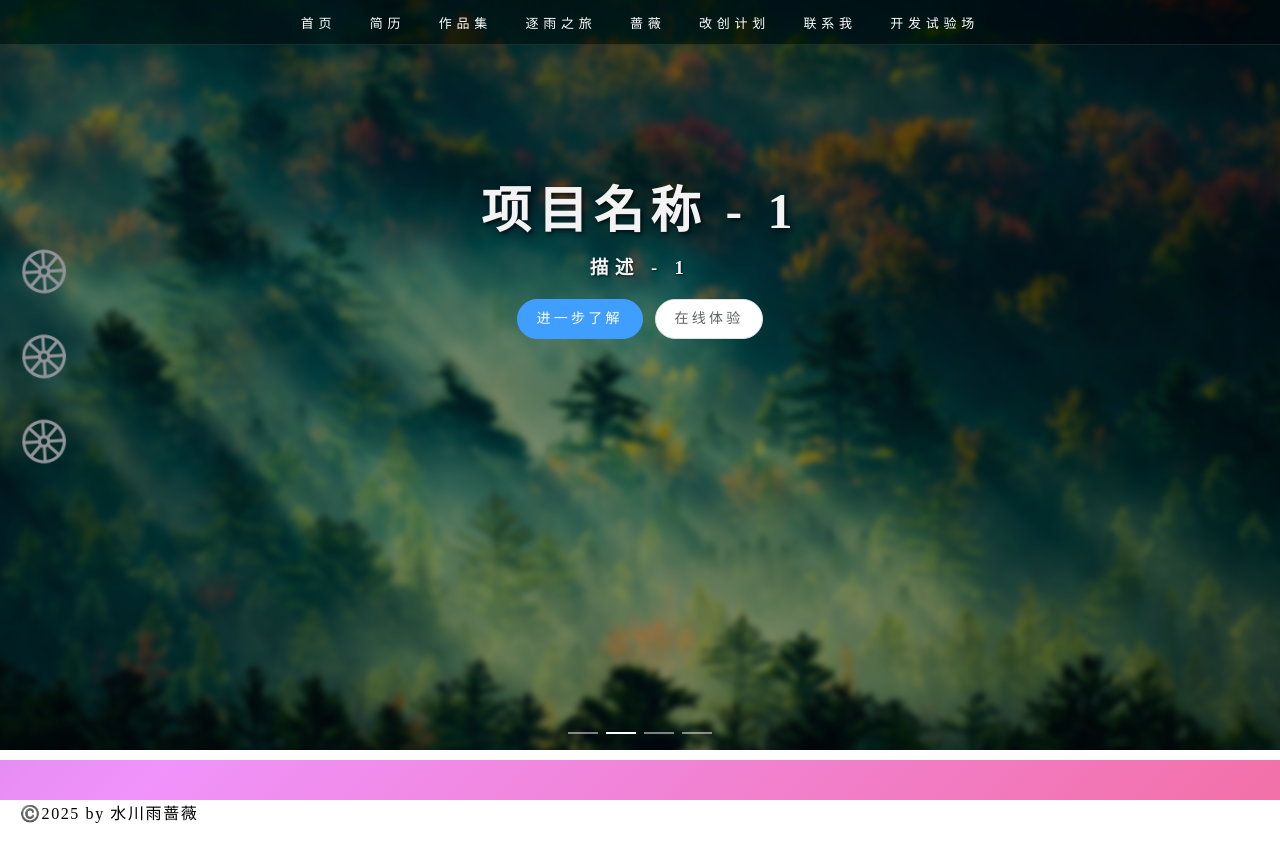
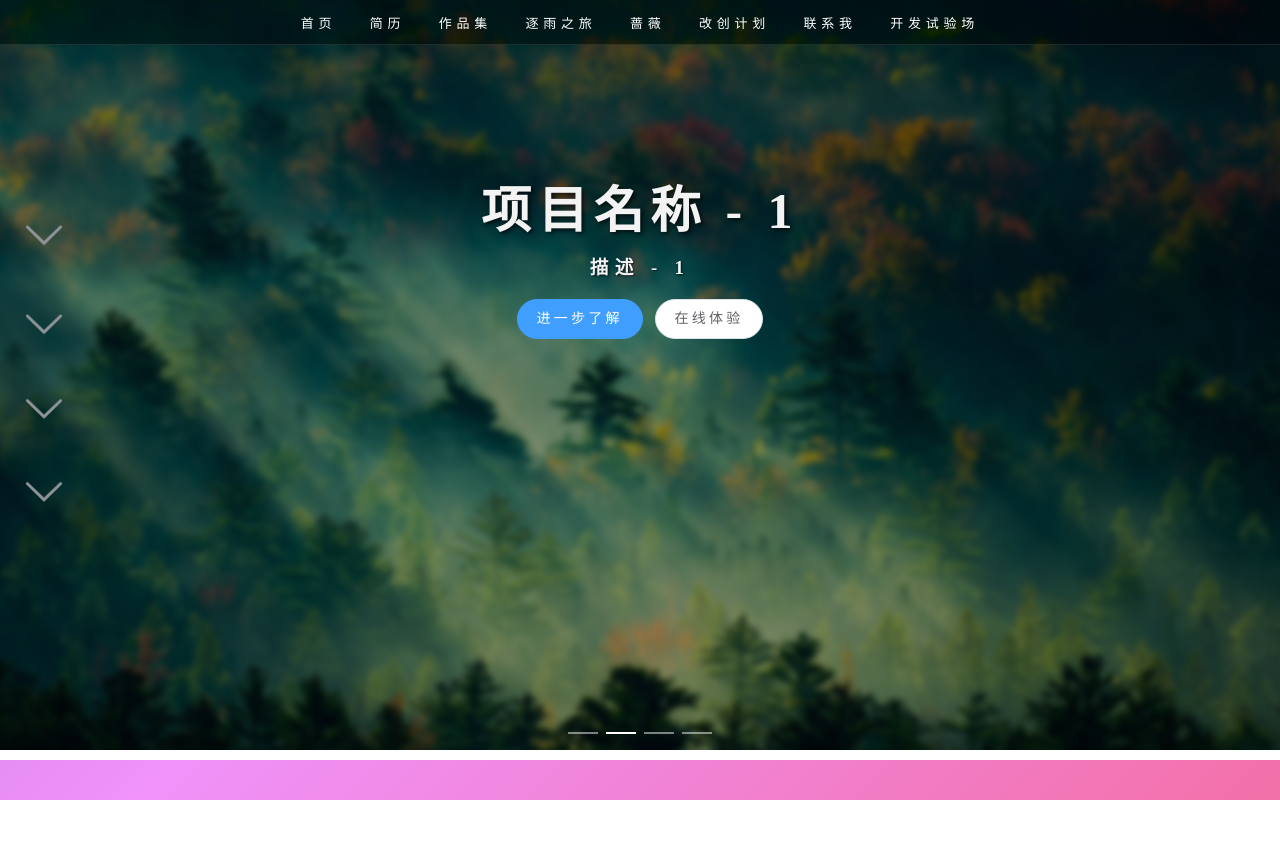
Before and after one commit to StelleRainn/StelleRainnRM, a Vue app: page /home in a window 1280 px wide. After the commit the page ends 800 px from the top, so only its background shows below. Built offline with nearby package versions, Linux system fonts and the light colour scheme; a web font is replaced by a local one.

Commit message:
首页RC版完毕。日后再完善footer内容。

```diff
--- a/src/views/home/HomeIndex.vue
+++ b/src/views/home/HomeIndex.vue
@@ -2,7 +2,7 @@
 import { ref, computed } from 'vue'
 import HeroBanner from '@/views/home/HeroBanner.vue'
 
-import { Orange } from '@element-plus/icons-vue'
+import { ArrowDown } from '@element-plus/icons-vue'
 
 // 导入图片
 import xiaoju1 from '@/assets/images/xiaoju-1.jpeg'
@@ -43,22 +43,23 @@ const handleClick = (e) => {
         type="default"
         :offset="viewportOffset"
         @click="handleClick"
+        :marker="false"
       >
         <el-anchor-link href="#banner1">
-          <el-icon class="is-loading" size="50">
-            <Orange />
-          </el-icon>
+          <el-icon size="50"><ArrowDown /></el-icon>
         </el-anchor-link>
         <el-anchor-link href="#banner2">
-          <el-icon class="is-loading" size="50">
-            <Orange />
-          </el-icon>
+          <el-icon size="50"><ArrowDown /></el-icon>
         </el-anchor-link>
         <el-anchor-link href="#banner3">
-          <el-icon class="is-loading" size="50">
-            <Orange />
-          </el-icon>
+          <el-icon size="50"><ArrowDown /></el-icon>
         </el-anchor-link>
+        <el-anchor-link href="#banner4">
+          <el-icon size="50"><ArrowDown /></el-icon>
+        </el-anchor-link>
+        <!-- <el-anchor-link href="#footer">
+          <el-icon size="50"><ArrowDown /></el-icon>
+        </el-anchor-link> -->
       </el-anchor>
     </div>
     <el-main class="home-container-main">
@@ -78,18 +79,20 @@ const handleClick = (e) => {
         <section id="banner2" class="resume-banner">
           <ResumeBanner></ResumeBanner>
         </section>
-        <section id="banner2" class="prime-banner">
+        <section id="banner3" class="prime-banner">
           <PrimeBanner></PrimeBanner>
         </section>
-        <section id="banner3" class="sub-banner">
+        <section id="banner4" class="sub-banner">
           <SubBanner v-for="(item, index) in subTitles" :key="index" :bgUrl="item.bgUrl">
             <template #main-title>{{ item.mainTitle }}</template>
             <template #sub-title>{{ item.subTitle }}</template>
           </SubBanner>
         </section>
+        <section id="footer">
+          <footer class="home-footer">Copyright © 2025 水川雨蔷薇. 保留所有权利。</footer>
+        </section>
       </div>
     </el-main>
-    <el-footer> ©️2025 by 水川雨蔷薇 </el-footer>
   </el-container>
 </template>
 
@@ -97,6 +100,8 @@ const handleClick = (e) => {
 .home-container {
   min-height: 100vh;
   position: relative;
+  display: flex;
+  flex-direction: column;
 }
 
 .home-container-aside {
@@ -113,7 +118,28 @@ const handleClick = (e) => {
 
     .el-anchor__item {
       padding: 10px 0;
+      &:nth-child(1) {
+        animation: floating 1s linear infinite alternate forwards;
+      }
+      &:nth-child(2) {
+        animation: floating 1s linear 0.4s infinite alternate forwards;
+      }
+      &:nth-child(3) {
+        animation: floating 1s linear 0.6s infinite alternate forwards;
+      }
+      &:nth-child(4) {
+        animation: floating 1s linear 0.8s infinite alternate forwards;
+      }
+      &:nth-child(5) {
+        animation: floating 1s linear 1s infinite alternate forwards;
+      }
     }
+  }
+}
+
+@keyframes floating {
+  to {
+    transform: translateY(10px);
   }
 }
 
@@ -146,5 +172,11 @@ const handleClick = (e) => {
     row-gap: 10px; // gutter 间隙控制
     column-gap: 10px;
   }
+
+  .home-footer {
+    height: 100px;
+    background-color: #f3f3f3;
+    text-align: center;
+  }
 }
 </style>
--- a/src/views/home/SubBanner.vue
+++ b/src/views/home/SubBanner.vue
@@ -1,5 +1,6 @@
 <script setup>
 import { ref } from 'vue'
+import { ArrowRight } from '@element-plus/icons-vue'
 const props = defineProps({
   bgUrl: String
 })
@@ -13,14 +14,14 @@ const handleClick = (url, e) => {
 // 控制样式
 const onMouseEnter = () => {
   mainContainerRef.value?.querySelector('.background-layer').classList.add('scaler')
-  mainContainerRef.value?.querySelector('.main-title').classList.add('floater')
-  mainContainerRef.value?.querySelector('.sub-title').classList.add('floater')
+  mainContainerRef.value?.querySelector('.text-group').classList.add('floater')
+  mainContainerRef.value?.querySelector('.el-icon').classList.add('floater')
 }
 
 const onMouseLeave = () => {
   mainContainerRef.value?.querySelector('.background-layer').classList.remove('scaler')
-  mainContainerRef.value?.querySelector('.main-title').classList.remove('floater')
-  mainContainerRef.value?.querySelector('.sub-title').classList.remove('floater')
+  mainContainerRef.value?.querySelector('.text-group').classList.remove('floater')
+  mainContainerRef.value?.querySelector('.el-icon').classList.remove('floater')
 }
 </script>
 
@@ -38,12 +39,15 @@ const onMouseLeave = () => {
     >
       <div class="background-layer" :style="{ backgroundImage: props.bgUrl ? `url(${props.bgUrl})` : `none` }"></div>
       <div class="content-layer">
+        <div class="text-group">
           <div class="main-title">
             <slot name="main-title"></slot>
           </div>
           <div class="sub-title">
             <slot name="sub-title"></slot>
           </div>
+        </div>
+        <el-icon size="30px"><ArrowRight /></el-icon>
       </div>
     </div>
   </div>
@@ -90,20 +94,28 @@ const onMouseLeave = () => {
     height: 100%;
     color: #f3f3f3;
     display: flex;
+    justify-content: space-between;
+    align-items: flex-end;
+
+    .text-group {
+      transition: all 0.3s ease-in-out;
+      display: flex;
       flex-direction: column;
-    justify-content: end;
-    align-items: start;
 
       .main-title {
         font-size: 3rem;
         letter-spacing: 0.5rem;
         margin: 0 0 10px 20px;
-      transition: all 0.3s ease-in-out;
       }
 
       .sub-title {
         font-size: 0.9rem;
         margin: 0 0 20px 25px;
+      }
+    }
+
+    .el-icon {
+      padding: 0 30px 30px 0;
       transition: all 0.3s ease-in-out;
     }
 
```
Lines whose indentation alone changed are shown as unchanged.
